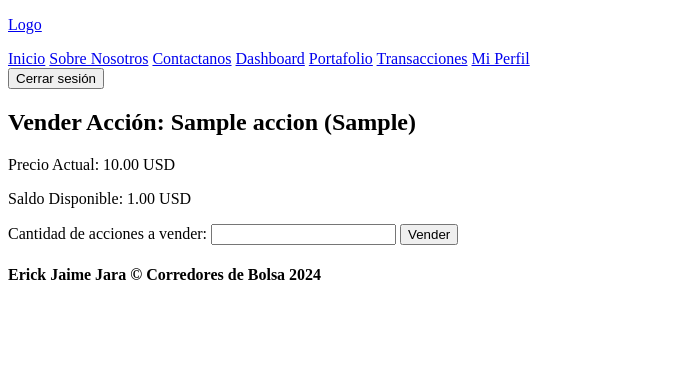
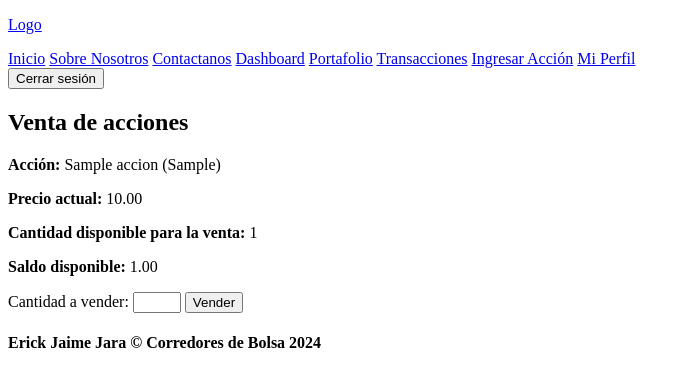
Before and after one commit to DevilAbbath/corredores_bolsa, a Django app: page /vender-accion/1/ in a window 1280 px wide. Shown: the top 387 px of the page, without its empty margins (0-690 px from the left). Run offline with Django 5.2, Linux system fonts and the light colour scheme; a user stored in the database is signed in; tables that the repository leaves empty hold one stand-in row (values such as "Sample post").

Commit message:
Funcionalidad OK

```diff
--- a/cbolsa/templates/cbolsa/layout/base.html
+++ b/cbolsa/templates/cbolsa/layout/base.html
@@ -27,6 +27,9 @@
                 <a href="{% url 'dashboard' %}">Dashboard</a>
                 <a href="{% url 'portafolio' %}">Portafolio</a>
                 <a href="{% url 'historial_transacciones' %}">Transacciones</a>
+                {% if request.user.userprofile.tipo_usuario == 'admin' %}
+                    <a href="{% url 'crear_accion' %}" class="btn btn-success">Ingresar Acción</a>
+                {% endif %}
                 <a href="{% url 'perfil' %}">Mi Perfil</a>
                 <form method="POST" action="{% url 'logout' %}">
                     {% csrf_token %}
--- a/cbolsa/templates/cbolsa/venta_accion.html
+++ b/cbolsa/templates/cbolsa/venta_accion.html
@@ -1,14 +1,15 @@
 {% extends 'cbolsa/layout/base.html' %}
 {% block content %}
-<h2>Vender Acción: {{ accion.nombre_empresa }} ({{ accion.simbolo }})</h2>
-<p>Precio Actual: {{ accion.precio_actual }} USD</p>
-<p>Saldo Disponible: {{ saldo_disponible }} USD</p>
+<h2>Venta de acciones</h2>
+<p><strong>Acción:</strong> {{ accion.nombre_empresa }} ({{ accion.simbolo }})</p>
+<p><strong>Precio actual:</strong> {{ accion.precio_actual }}</p>
+<p><strong>Cantidad disponible para la venta:</strong> {{ cantidad_disponible }}</p>
+<p><strong>Saldo disponible:</strong> {{ saldo_disponible }}</p>
 
-<form method="POST">
+<form method="post" action="{% url 'venta_accion' accion.id %}">
     {% csrf_token %}
-    <label for="cantidad">Cantidad de acciones a vender:</label>
-    <input type="number" name="cantidad" min="1" required>
-    <button type="submit">Vender</button>
+    <label for="cantidad">Cantidad a vender:</label>
+    <input type="number" name="cantidad" id="cantidad" min="1" max="{{ cantidad_disponible }}" required>
+    <button type="submit" class="btn btn-danger">Vender</button>
 </form>
-
 {% endblock %}
--- a/cbolsa/urls.py
+++ b/cbolsa/urls.py
@@ -1,5 +1,5 @@
 from django.urls import path
-from .views import index, custom_login, custom_logout, dashboard_view, editar_perfil, registro, comprar_accion, venta_accion, ver_portafolio, historial_transacciones
+from .views import index, custom_login, custom_logout, dashboard_view, editar_perfil, registro, comprar_accion, venta_accion, ver_portafolio, historial_transacciones, crear_accion
 
 urlpatterns = [
 
@@ -14,6 +14,7 @@ urlpatterns = [
     path('registro/', registro, name='registro'),
 
     # Gestion Acciones
+    path('crear-accion/', crear_accion, name='crear_accion'),
     path('comprar-accion/<int:accion_id>/', comprar_accion, name='comprar_accion'),
     path('vender-accion/<int:accion_id>/', venta_accion, name='venta_accion'),
     path('portafolio/', ver_portafolio, name='portafolio'),
--- a/cbolsa/views.py
+++ b/cbolsa/views.py
@@ -1,11 +1,12 @@
 from django.contrib.auth.decorators import login_required
 from django.contrib.auth.forms import AuthenticationForm
 from django.contrib.auth import login, logout, authenticate
-from django.shortcuts import render, redirect
+from django.contrib import messages
+from django.shortcuts import render, redirect, get_object_or_404
+from django.http import HttpResponseForbidden
 from django.db import models
 from .models import UserProfile, Accion, Transaccion
-from django.contrib import messages
-from .forms import CustomUserCreationForm
+from .forms import CustomUserCreationForm, AccionForm
 
 # Create your views here.
 def index(request):
@@ -64,10 +65,12 @@ def editar_perfil(request):
     return render(request, 'cbolsa/perfil.html')
 
 
+
 # Dashboard View
 @login_required
 def dashboard_view(request):
     return render(request, 'cbolsa/dashboard.html')
+
 
 
 # Compra de Acciones
@@ -116,7 +119,6 @@ def comprar_accion(request, accion_id):
     }
     return render(request, 'cbolsa/comprar_accion.html', context)
 
-
 # Venta de Acciones
 @login_required
 def venta_accion(request, accion_id):
@@ -124,45 +126,54 @@ def venta_accion(request, accion_id):
     user_profile = UserProfile.objects.get(user=request.user)
 
     if request.method == 'POST':
-        cantidad_str = request.POST.get('cantidad')  # Obtener la cantidad del formulario
-
-        if not cantidad_str:  # Verificar si el campo de cantidad está vacío
-            messages.error(request, "Debes ingresar una cantidad válida.")
+        cantidad_str = request.POST.get('cantidad', "").strip()
+        if not cantidad_str.isdigit():
+            messages.error(request, "Por favor, ingresa una cantidad válida.")
             return redirect('venta_accion', accion_id=accion_id)
 
-        try:
-            cantidad = int(cantidad_str)  # Convertir la cantidad a entero
-        except ValueError:
-            messages.error(request, "La cantidad debe ser un número válido.")
-            return redirect('venta_accion', accion_id=accion_id)
+        cantidad = int(cantidad_str)
 
-        # Verificar si el usuario tiene suficientes acciones
         transacciones = Transaccion.objects.filter(usuario=request.user, accion=accion, tipo_transaccion='COMPRA')
         cantidad_comprada = sum([t.cantidad for t in transacciones])
+        cantidad_vendida = sum(
+            [t.cantidad for t in Transaccion.objects.filter(usuario=request.user, accion=accion, tipo_transaccion='VENTA')]
+        )
+        cantidad_disponible = cantidad_comprada - cantidad_vendida
 
-        if cantidad > cantidad_comprada:
+        if cantidad > cantidad_disponible:
             messages.error(request, "No tienes suficientes acciones para vender.")
             return redirect('venta_accion', accion_id=accion_id)
 
-        # Realizar la transacción
-        user_profile.saldo += accion.precio_actual * cantidad
+        precio_venta = accion.precio_actual * (1 + accion.cambio_porcentual / 100)
+
+        user_profile.saldo += precio_venta * cantidad
         user_profile.save()
 
-        # Registrar la venta
         Transaccion.objects.create(
             usuario=request.user,
             accion=accion,
             tipo_transaccion='VENTA',
             cantidad=cantidad,
-            precio=accion.precio_actual,
+            precio=precio_venta,
         )
 
-        messages.success(request, f"Venta realizada con éxito. Has vendido {cantidad} acciones de {accion.nombre_empresa}.")
+        messages.success(
+            request,
+            f"Venta realizada con éxito. Has vendido {cantidad} acciones de {accion.nombre_empresa} a {precio_venta:.2f} cada una."
+        )
         return redirect('perfil')
+
+    transacciones = Transaccion.objects.filter(usuario=request.user, accion=accion, tipo_transaccion='COMPRA')
+    cantidad_comprada = sum([t.cantidad for t in transacciones])
+    cantidad_vendida = sum(
+        [t.cantidad for t in Transaccion.objects.filter(usuario=request.user, accion=accion, tipo_transaccion='VENTA')]
+    )
+    cantidad_disponible = cantidad_comprada - cantidad_vendida
 
     context = {
         'accion': accion,
         'saldo_disponible': user_profile.saldo,
+        'cantidad_disponible': cantidad_disponible,
     }
     return render(request, 'cbolsa/venta_accion.html', context)
 
@@ -179,16 +190,21 @@ def ver_portafolio(request):
     # Calcular el portafolio del usuario (acciones que posee y su cantidad)
     portafolio = []
     for accion in acciones:
-        cantidad = transacciones.filter(accion=accion).aggregate(cantidad=models.Sum('cantidad'))['cantidad'] or 0
-        valor_total = accion.precio_actual * cantidad  # Realizar el cálculo aquí
+        # Calcular cantidad de compras y ventas
+        compras = transacciones.filter(accion=accion, tipo_transaccion='COMPRA').aggregate(cantidad=models.Sum('cantidad'))['cantidad'] or 0
+        ventas = transacciones.filter(accion=accion, tipo_transaccion='VENTA').aggregate(cantidad=models.Sum('cantidad'))['cantidad'] or 0
+        cantidad = compras - ventas
+        valor_total = accion.precio_actual * cantidad  # Calcular el valor total de las acciones
+
         portafolio.append({
             'accion': accion,
             'cantidad': cantidad,
             'valor_total': valor_total,
+            'compras': compras,
+            'ventas': ventas,
         })
 
     return render(request, 'cbolsa/portafolio.html', {'portafolio': portafolio})
-
 
 # Historial Transacciones
 @login_required
@@ -200,3 +216,22 @@ def historial_transacciones(request):
     }
 
     return render(request, 'cbolsa/historial_transacciones.html', context)
+
+# Crear Acciones
+@login_required
+def crear_accion(request):
+    # Validar si el usuario es administrador
+    user_profile = get_object_or_404(UserProfile, user=request.user)
+    if user_profile.tipo_usuario != 'admin':
+        return HttpResponseForbidden("No tienes permisos para crear acciones.")
+
+    if request.method == 'POST':
+        form = AccionForm(request.POST)
+        if form.is_valid():
+            form.save()
+            messages.success(request, "Acción creada exitosamente.")
+            return redirect('dashboard')
+    else:
+        form = AccionForm()
+
+    return render(request, 'cbolsa/crear_accion.html', {'form': form})
```
Also changed, not shown: cbolsa/forms.py (+12 -7 lines), cbolsa/templates/cbolsa/crear_accion.html (added, +13 -0 lines), cbolsa/templates/cbolsa/portafolio.html (+8 -3 lines), cbolsa/migrations/0003_remove_accion_cantidad_disponible.py (added).
